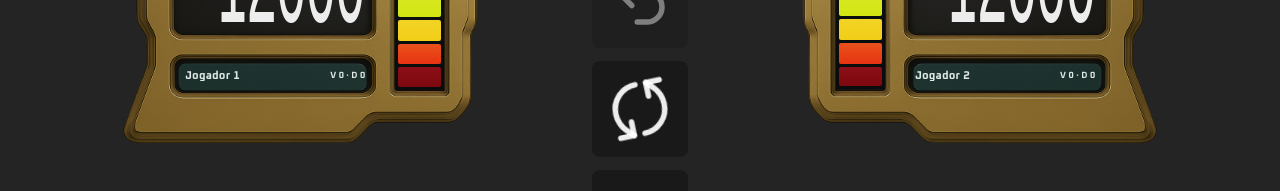
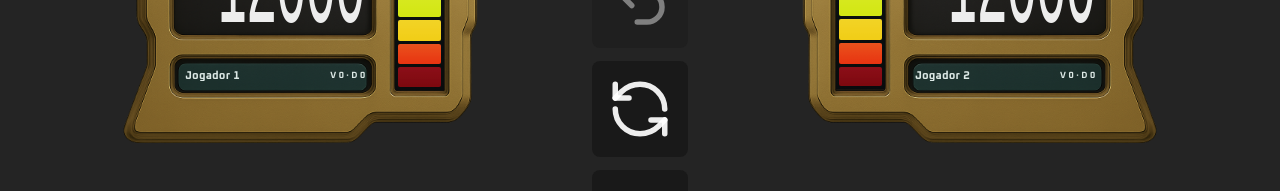
Before and after one commit to sillasHead/yugioh-lp, a React (Vite) app: page / in a window 1280 px wide. Shown: the part 291-482 px from the top of the page. Built offline with nearby package versions, Linux system fonts and the light colour scheme; grey boxes are pictures that could not be loaded; a web font is replaced by a local one.

Commit message:
style: stop continuous reset icon rotation

```diff
--- a/src/components/GameActions/style.css
+++ b/src/components/GameActions/style.css
@@ -26,15 +26,6 @@
   width: 100%;
   height: 100%;
   place-items: center;
-  animation: reset-game-spin 7s linear infinite;
-}
-
-@keyframes reset-game-spin {
-  to { transform: rotate(-360deg); }
-}
-
-@media (prefers-reduced-motion: reduce) {
-  .reset-game-spinner { animation: none; }
 }
 
 .actions {
```
